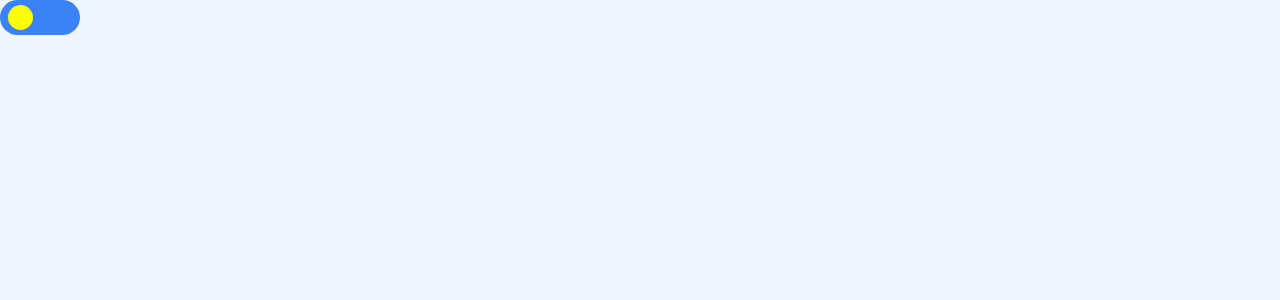
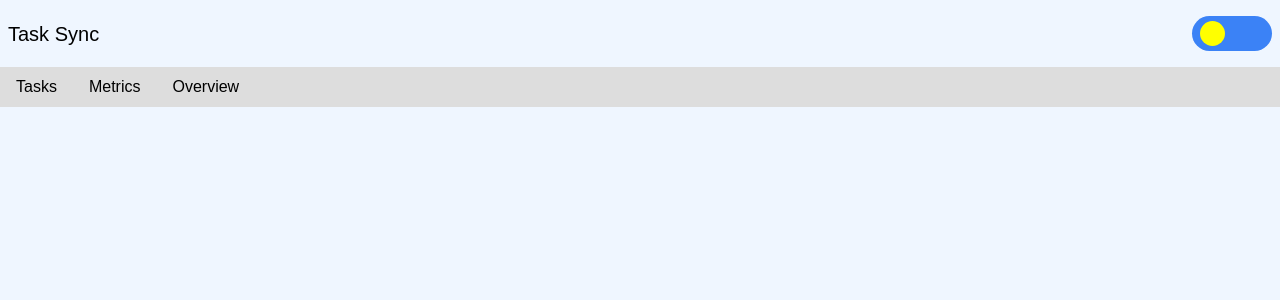
Before and after one commit to vivekbhatt07/TaskSync, a React (Vite) app: page / in a window 1280 px wide. Shown: the top 300 px of the page. Built offline with nearby package versions, Linux system fonts and the light colour scheme; no server answers.

Commit message:
add: tab

```diff
--- a/src/App.jsx
+++ b/src/App.jsx
@@ -5,7 +5,7 @@ import { Tasks, Metrics } from "./Pages";
 
 const App = () => {
   return (
-    <div className="bg-50 dark:bg-darkModeOne min-h-screen dark:text-50">
+    <div className="bg-50 dark:bg-darkModeOne min-h-screen dark:text-50 transition-all duration-500">
       <Routes>
         <Route path="/" element={<Tasks />} />
         <Route path="/metrics" element={<Metrics />} />
--- a/src/Layout/Header/Header.css
+++ b/src/Layout/Header/Header.css
@@ -1,3 +1,13 @@
+.light-header {
+  box-shadow: rgba(0, 0, 0, 0.05) 0px 6px 24px 0px,
+    rgba(0, 0, 0, 0.08) 0px 0px 0px 1px;
+}
+
+.dark-header {
+  box-shadow: rgba(255, 255, 255, 0.05) 0px 6px 24px 0px,
+    rgba(255, 255, 255, 0.08) 0px 0px 0px 1px;
+}
+
 .mode {
   width: 80px;
   height: 35px;
--- a/src/Layout/Header/index.jsx
+++ b/src/Layout/Header/index.jsx
@@ -1,11 +1,18 @@
 import React from "react";
+import { Link } from "react-router-dom";
 import { useTheme } from "../../Context/ThemeContext";
 import "./Header.css";
 
 const Header = () => {
   const { isDarkTheme, toggleTheme } = useTheme();
   return (
-    <header>
+    <header
+      className={`px-2 py-4 text-xl ${isDarkTheme ? "dark" : "light"}-header`}
+    >
+      <div className="flex justify-between items-center">
+        <h1>
+          <Link to="/">Task Sync</Link>
+        </h1>
         <button
           className={`mode ${isDarkTheme ? "dark" : "light"}-mode`}
           variant="contained"
@@ -16,6 +23,7 @@ const Header = () => {
             className={`circle ${isDarkTheme ? "dark" : "light"}-circle`}
           ></span>
         </button>
+      </div>
     </header>
   );
 };
--- a/src/Layout/PageWrapper/index.jsx
+++ b/src/Layout/PageWrapper/index.jsx
@@ -1,12 +1,14 @@
 import React from "react";
 import Header from "../Header";
 import Main from "../Main";
+import Tab from "../Tab";
 
 const PageWrapper = ({ children }) => {
   return (
     <>
       <Header />
       <Main mainContent={children} />
+      <Tab />
     </>
   );
 };
--- /dev/null
+++ b/src/Layout/Tab/TabData/index.jsx
@@ -0,0 +1,7 @@
+import { Assignment, Equalizer, Summarize } from "@mui/icons-material";
+
+export const tabData = [
+  { id: 1, label: "Tasks", reach: "/", tabImg: <Assignment /> },
+  { id: 2, label: "Metrics", reach: "/metrics", tabImg: <Equalizer /> },
+  { id: 3, label: "Overview", reach: "/overview", tabImg: <Summarize /> },
+];
--- /dev/null
+++ b/src/Layout/Tab/TabItem/TabItem.css
@@ -0,0 +1,3 @@
+a .active {
+  background: "#1d4ed8";
+}
--- /dev/null
+++ b/src/Layout/Tab/TabItem/index.jsx
@@ -0,0 +1,15 @@
+import React from "react";
+import { NavLink } from "react-router-dom";
+import "./TabItem.css";
+
+const TabItem = (props) => {
+  const { label, reach, tabImg } = props;
+  return (
+    <NavLink to={reach} className="px-4 py-2 flex items-center">
+      {/* {tabImg} */}
+      <span>{label}</span>
+    </NavLink>
+  );
+};
+
+export default TabItem;
--- /dev/null
+++ b/src/Layout/Tab/index.jsx
@@ -0,0 +1,15 @@
+import React from "react";
+import { tabData } from "./TabData";
+import TabItem from "./TabItem";
+
+const Tab = () => {
+  return (
+    <ul className="bg-[#ddd] flex">
+      {tabData.map((currentTab) => {
+        return <TabItem key={currentTab.id} {...currentTab} />;
+      })}
+    </ul>
+  );
+};
+
+export default Tab;
```
Lines whose indentation alone changed are shown as unchanged.
